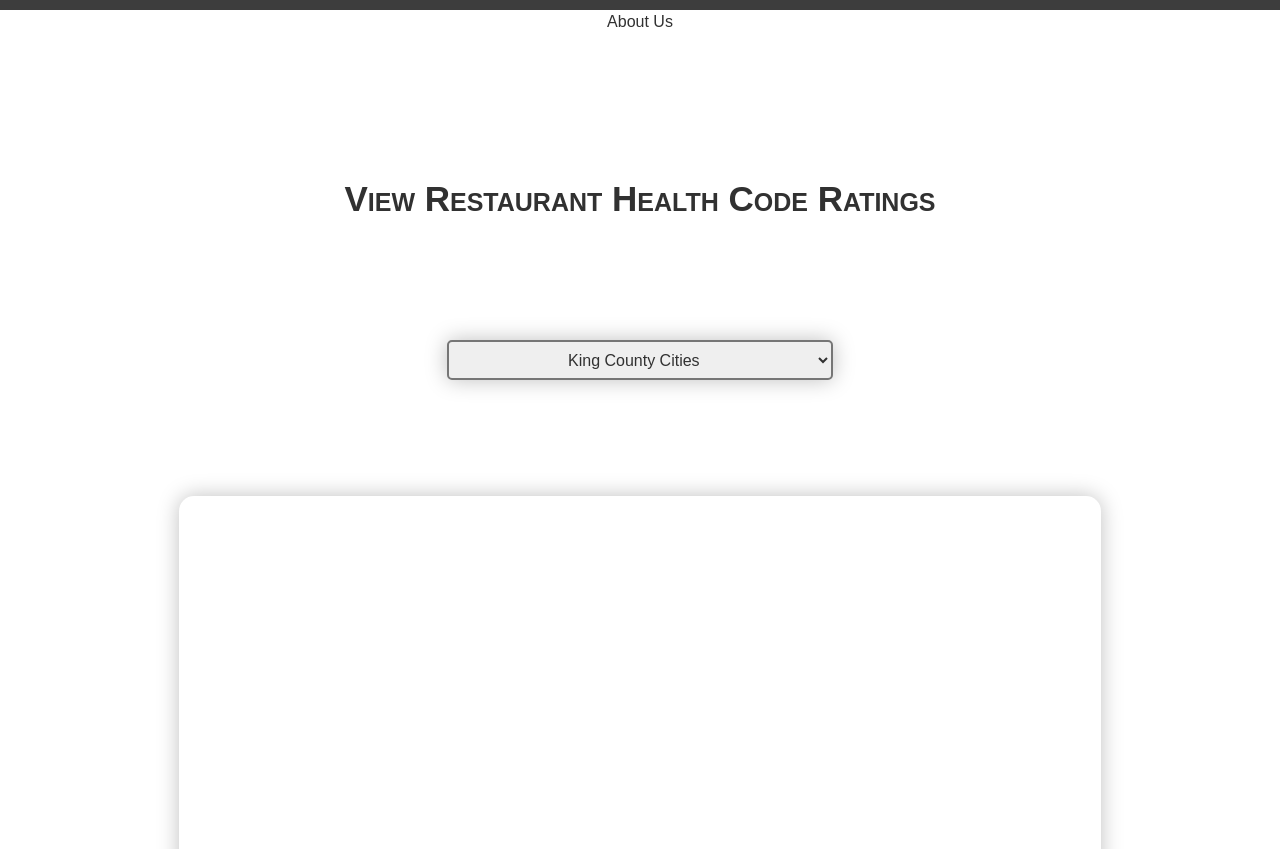
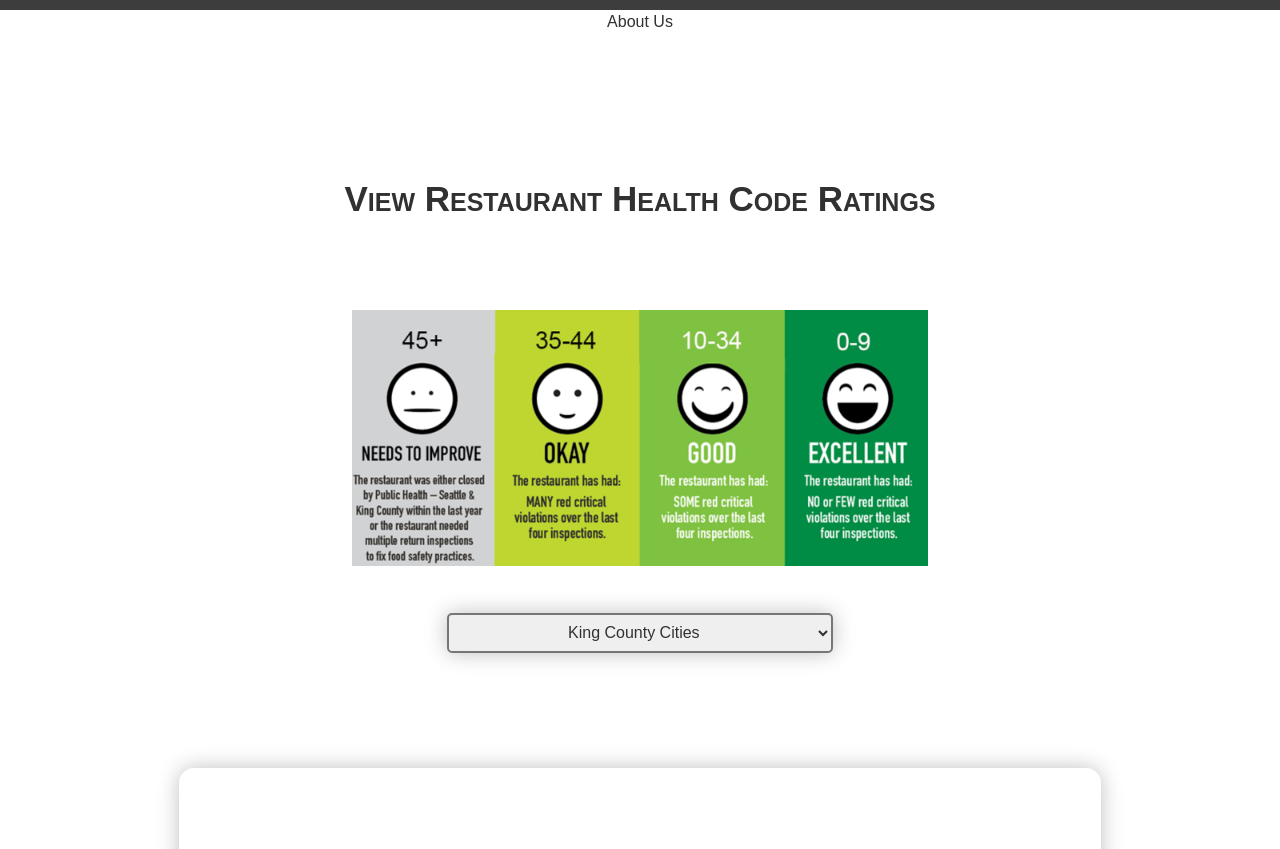
Before and after one commit to Jenn083/301finalproject, a website: page public/index.html in a window 1280 px wide. Shown: the part 251-1100 px from the top of the page. Drawn offline with nearby package versions, Linux system fonts and the light colour scheme; some packages are replaced by stand-ins of ours; no server answers.

Commit message:
added legend and css for it

```diff
--- a/public/index.html
+++ b/public/index.html
@@ -54,7 +54,7 @@
 
         <div class="display">
           <h3 id="mapTitle">View Restaurant Health Code Ratings</h3>
-
+          <img src="images/healthlegend.png" class="legend"></img>
           <!-- <div class="menu"> -->
           <div class="menu">
             <select class="list">
--- a/public/styles/modules.css
+++ b/public/styles/modules.css
@@ -149,3 +149,9 @@
   }
 
 }
+
+img.legend {
+  width: 50%;
+  margin-top: -30px;
+  padding-bottom: 40px;
+}
```
